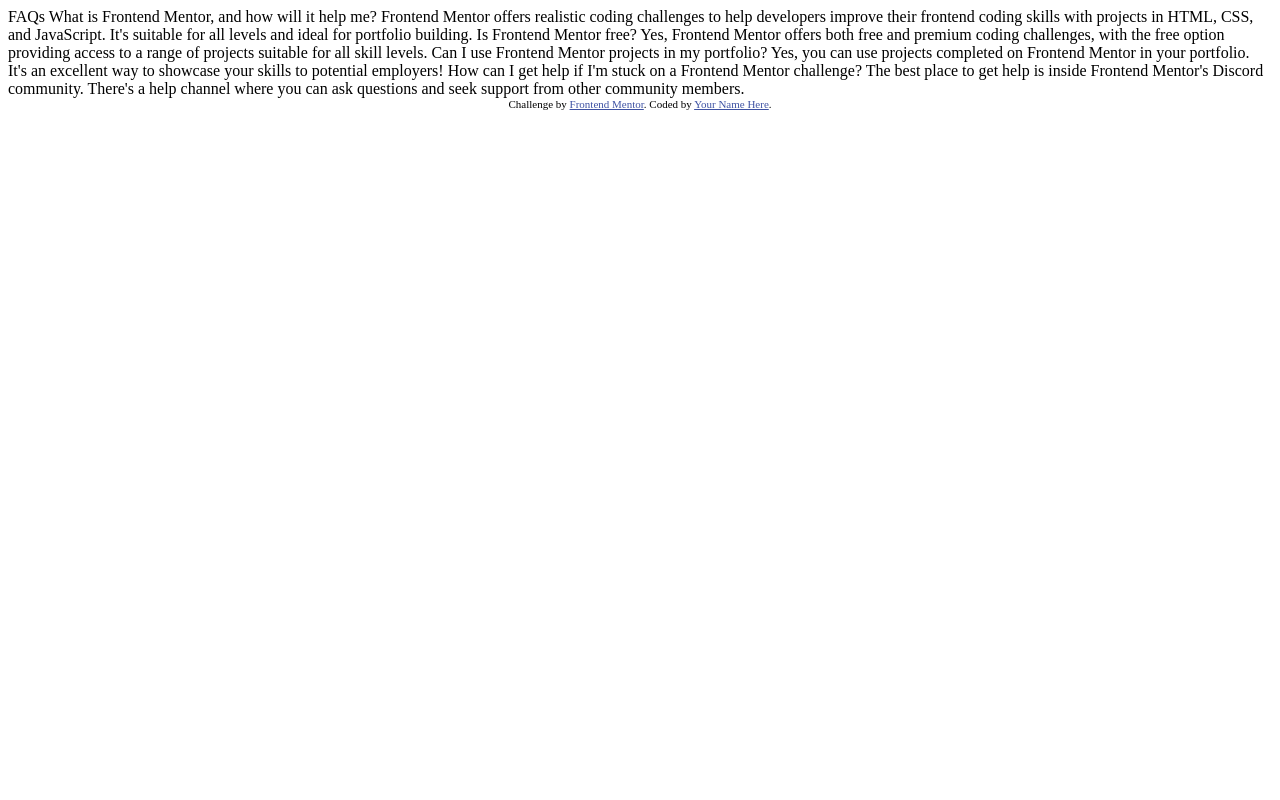
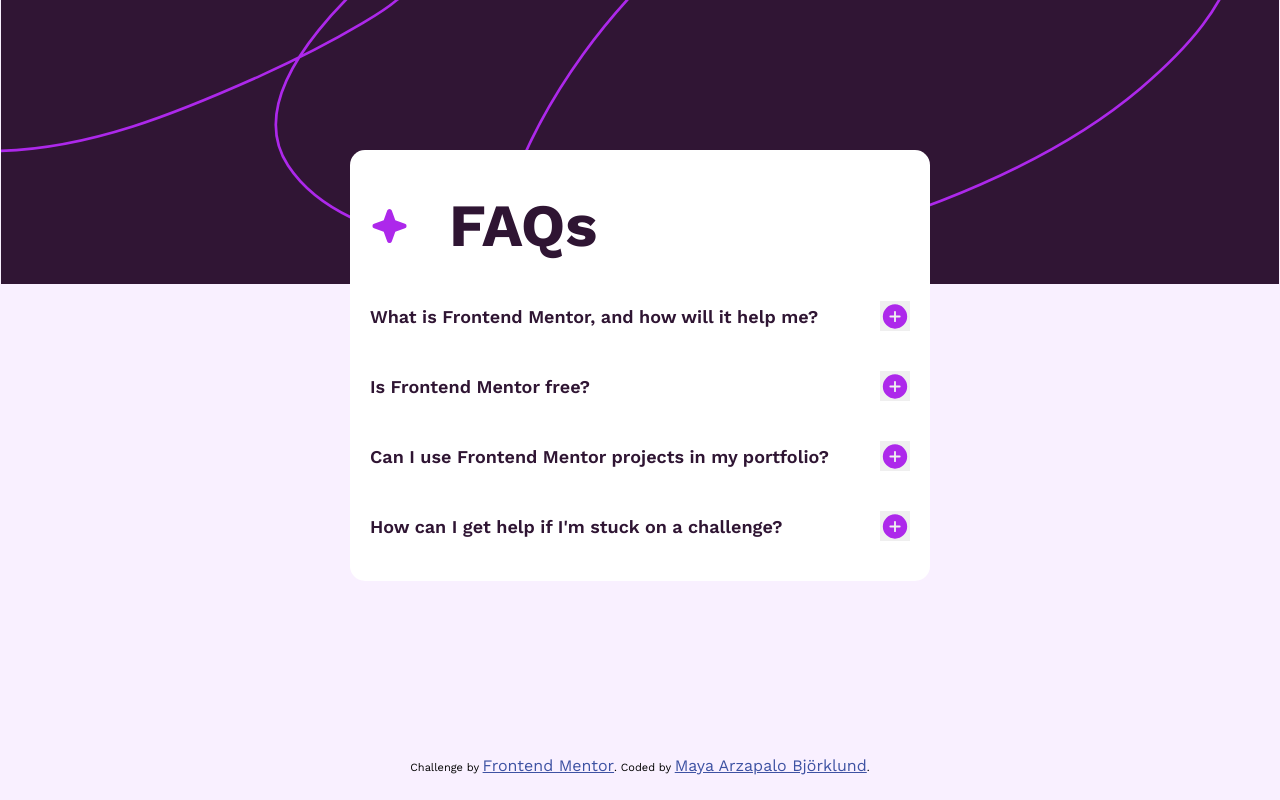
Before and after one commit to Mayonesa90/faq-accordion, a plain HTML site: page index.html in a window 1280 px wide. Drawn offline with nearby package versions, Linux system fonts and the light colour scheme.

Commit message:
almost done

```diff
--- a/index.html
+++ b/index.html
@@ -5,7 +5,10 @@
   <meta name="viewport" content="width=device-width, initial-scale=1.0"> <!-- displays site properly based on user's device -->
 
   <link rel="icon" type="image/png" sizes="32x32" href="./assets/images/favicon-32x32.png">
-
+  <link rel="stylesheet" href="style.css">
+  <link rel="preconnect" href="https://fonts.googleapis.com">
+<link rel="preconnect" href="https://fonts.gstatic.com" crossorigin>
+<link href="https://fonts.googleapis.com/css2?family=Work+Sans:ital,wght@0,100..900;1,100..900&display=swap" rel="stylesheet">
   <title>Frontend Mentor | FAQ accordion</title>
 
   <!-- Feel free to remove these styles or customise in your own stylesheet 👍 -->
@@ -15,34 +18,54 @@
   </style>
 </head>
 <body>
-
-  FAQs
-
-  What is Frontend Mentor, and how will it help me?
-
-  Frontend Mentor offers realistic coding challenges to help developers improve their
-  frontend coding skills with projects in HTML, CSS, and JavaScript. It's suitable for
-  all levels and ideal for portfolio building.
-
-  Is Frontend Mentor free?
-
-  Yes, Frontend Mentor offers both free and premium coding challenges, with the free
-  option providing access to a range of projects suitable for all skill levels.
-
-  Can I use Frontend Mentor projects in my portfolio?
-
-  Yes, you can use projects completed on Frontend Mentor in your portfolio. It's an excellent
-  way to showcase your skills to potential employers!
-
-  How can I get help if I'm stuck on a Frontend Mentor challenge?
-
-  The best place to get help is inside Frontend Mentor's Discord community. There's a help
-  channel where you can ask questions and seek support from other community members.
-
+<div class="wrapper">
+  <section class="container">
+    <header class="header">
+      <img class="star-logo" src="assets/images/icon-star.svg" alt="star image">
+      <h1 class="main-title">FAQs</h1>
+    </header>
+    <article class="card">
+      <header class="card-header">
+        <h4 class="card-title">What is Frontend Mentor, and how will it help me?</h4>
+        <button class="card-btn" id="card-btn"></button>
+      </header>
+      <p class="card-content" id="card-content">Frontend Mentor offers realistic coding challenges to help developers improve their
+      frontend coding skills with projects in HTML, CSS, and JavaScript. It's suitable for
+      all levels and ideal for portfolio building.</p>
+    </article>
+    <article class="card">
+      <header class="card-header">
+        <h4 class="card-title">Is Frontend Mentor free?</h4>
+        <button class="card-btn" id="card-btn"></button>
+      </header>
+      <p class="card-content" id="card-content">
+      Yes, Frontend Mentor offers both free and premium coding challenges, with the free
+      option providing access to a range of projects suitable for all skill levels.
+      </p>
+    </article>
+    <article class="card">
+      <header class="card-header">
+        <h4 class="card-title">Can I use Frontend Mentor projects in my portfolio?</h4>
+        <button class="card-btn" id="card-btn"></button>
+      </header>
+      <p class="card-content" id="card-content">Yes, you can use projects completed on Frontend Mentor in your portfolio. It's an excellent
+      way to showcase your skills to potential employers!</p>
+    </article>
+    <article class="card">
+      <header class="card-header">
+        <h4 class="card-title">How can I get help if I'm stuck on a challenge?</h4>
+        <button class="card-btn" id="card-btn"></button>
+      </header>
+      <p class="card-content" id="card-content">The best place to get help is inside Frontend Mentor's Discord community. There's a help
+      channel where you can ask questions and seek support from other community members.</p>
+    </article>
+</section>
 
   <div class="attribution">
     Challenge by <a href="https://www.frontendmentor.io?ref=challenge" target="_blank">Frontend Mentor</a>.
-    Coded by <a href="#">Your Name Here</a>.
+    Coded by <a href="#">Maya Arzapalo Björklund</a>.
   </div>
+</div>
+<script src="script.js"></script>
 </body>
 </html>
--- /dev/null
+++ b/script.js
@@ -0,0 +1,25 @@
+const text = document.querySelectorAll("#card-content");
+const btn = document.querySelectorAll("#card-btn");
+
+btn[0].addEventListener("click", () => expand(text[0], btn[0]));
+btn[1].addEventListener("click", () => expand(text[1], btn[1]));
+btn[2].addEventListener("click", () => expand(text[2], btn[2]));
+btn[3].addEventListener("click", () => expand(text[3], btn[3]));
+
+function expand(currentText, currentBtn) {
+    if (currentText.style.display == "none") {
+        currentText.style.display = "block";
+        currentBtn.style.backgroundImage = "url('assets/images/icon-minus.svg')";
+    } else {
+        currentText.style.display = "none";
+        currentBtn.style.backgroundImage = "url('assets/images/icon-plus.svg')";
+    }
+    //currentText.style.display = "none";
+}
+
+// function toggleText(currentText) {
+//     if ()
+//     currentText.toggle(() => expand(currentText));
+// }
+
+console.log(text)
--- /dev/null
+++ b/style.css
@@ -0,0 +1,90 @@
+* {
+    margin: 0;
+    padding: 0;
+    font-size: 16px;
+    font-family: "Work Sans", sans-serif;
+}
+
+body {
+    background-image: url(assets/images/background-pattern-mobile.svg);
+    background-position: top;
+    background-size: contain;
+    background-repeat: no-repeat;
+    background-color: hsl(275, 100%, 97%);
+
+    @media only screen and (min-width: 650px) {
+        background-image: url(assets/images/background-pattern-desktop.svg);
+    }
+}
+
+.wrapper {
+    height: 100vh;
+    display: grid;
+    justify-content: center;
+}
+
+.header {
+    display: flex;
+    align-items: center;
+    gap: 40px;
+    padding: 20px 0;
+}
+
+.star-logo {
+    height: 30px;
+    @media only screen and (min-width: 650px) {
+        height: 40px;
+    }
+}
+
+.main-title {
+    font-size: 30px;
+    font-weight: 700;
+    color: hsl(292, 42%, 14%);
+
+    @media only screen and (min-width: 650px) {
+        font-size: 60px;
+    }
+}
+
+.card-title {
+    font-size: 18px;
+    font-weight: 600;
+    color: hsl(292, 42%, 14%);
+    max-width: 90%;
+}
+
+.container {
+    background-color: hsl(0, 0%, 100%);
+    border-radius: 15px;
+    padding: 20px;
+    max-width: 540px;
+    margin: 150px 15px;
+    height: max-content;
+
+    @media only screen and (min-width: 650px) {
+        width: 540px;
+    }
+}
+
+.card-header {
+    height: 50px;
+    padding: 10px 0;
+    display: flex;
+    align-items: center;
+    justify-content: space-between;
+}
+
+.card-content {
+    font-weight: 400;
+    color: hsl(292, 16%, 49%);
+    display: none;
+    line-height: 25px;
+}
+
+.card-btn {
+    background-image: url(assets/images/icon-plus.svg);
+    border: none;
+    width: 30px;
+    height: 30px;
+}
```
